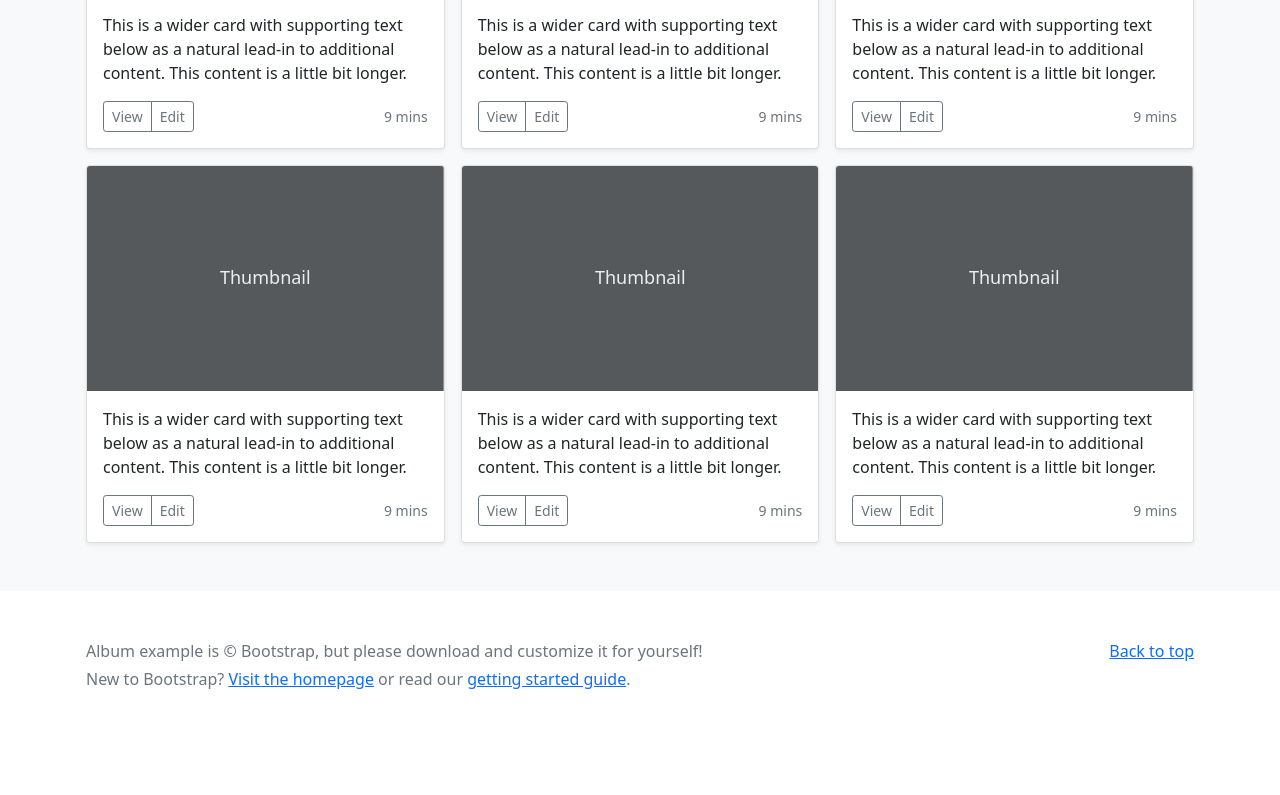
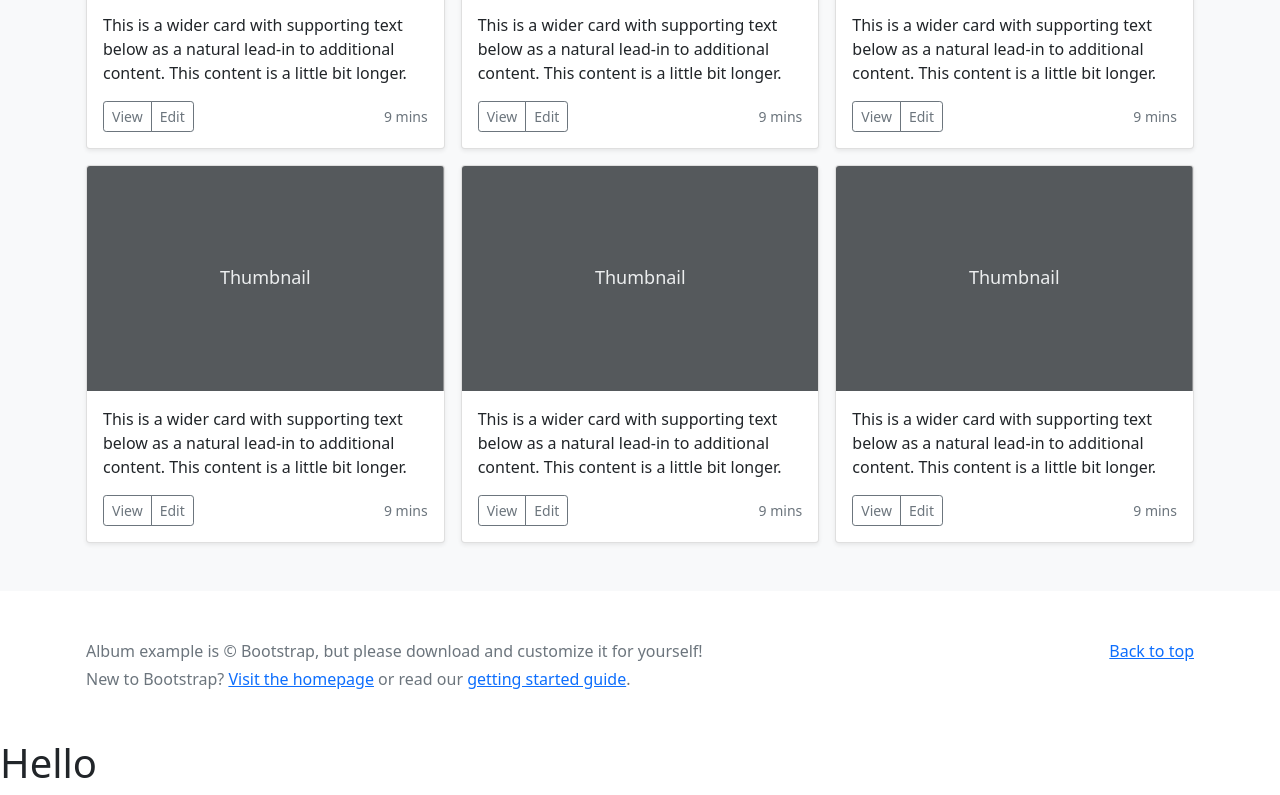
Before and after one commit to avadhgolakiya/project2, a plain HTML site: page index.html in a window 1280 px wide. Shown: the part 1205-2000 px from the top of the page. Before the commit the page ends 1944 px from the top, so only its background shows below. Drawn offline with nearby package versions, Linux system fonts and the light colour scheme.

Commit message:
New files

```diff
--- a/app.js
+++ /dev/null
@@ -1 +0,0 @@
-// add new features
--- a/index.html
+++ b/index.html
@@ -315,11 +315,7 @@ q<!doctype html>
           href="/docs/5.0/getting-started/introduction/">getting started guide</a>.</p>
     </div>
   </footer>
+  <h1>Hello</h1>
+</body>
 
-</body>
-<!-- git branch = to check branch
-git branch -M main = to rename branch
-git checkout branchname = to navigate
-git checkout -b new branch name = to create new branch
-git checkout -d branch name = to delete branch -->
 </html>
```
